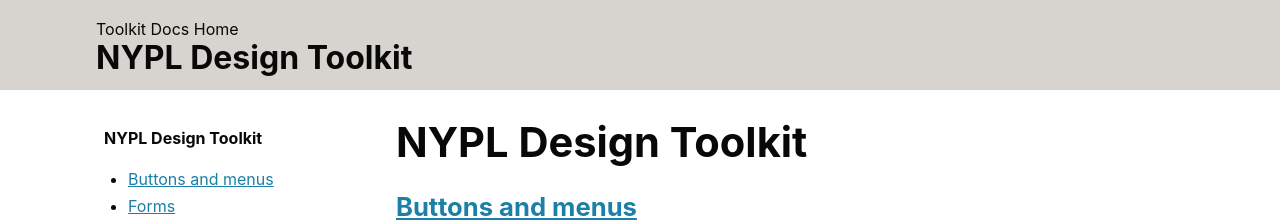
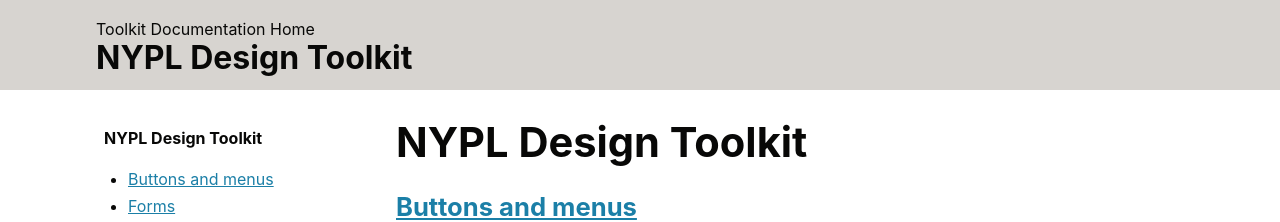
Before and after one commit to NYPL/design-toolkit, a Jekyll site: the page built from docs/index.md, in a window 1280 px wide. Shown: the top 222 px of the page. Built offline with Jekyll 4.4.1, drawn with Linux system fonts in a browser that asks for light colours.

Commit message:
:space_invader: minor text change

```diff
--- a/docs/_layouts/default.html
+++ b/docs/_layouts/default.html
@@ -28,7 +28,7 @@
   <div class="nypl-page-header">
     <div class="nypl-full-width-wrapper">
       <ol class="nypl-breadcrumbs">
-        <li><a href={{ "./" | relative_url }}>Toolkit Docs Home</a></li>
+        <li><a href={{ "./" | relative_url }}>Toolkit Documentation Home</a></li>
         <li>{{ page.title }}</li>
       </ol>
       <h2>NYPL Design Toolkit</h2>
--- a/docs/_layouts/home.html
+++ b/docs/_layouts/home.html
@@ -18,7 +18,7 @@
   <div class="nypl-page-header">
     <div class="nypl-full-width-wrapper">
       <ol class="nypl-breadcrumbs">
-        <li>Toolkit Docs Home</li>
+        <li>Toolkit Documentation Home</li>
       </ol>
       <h2>NYPL Design Toolkit</h2>
     </div>
```
